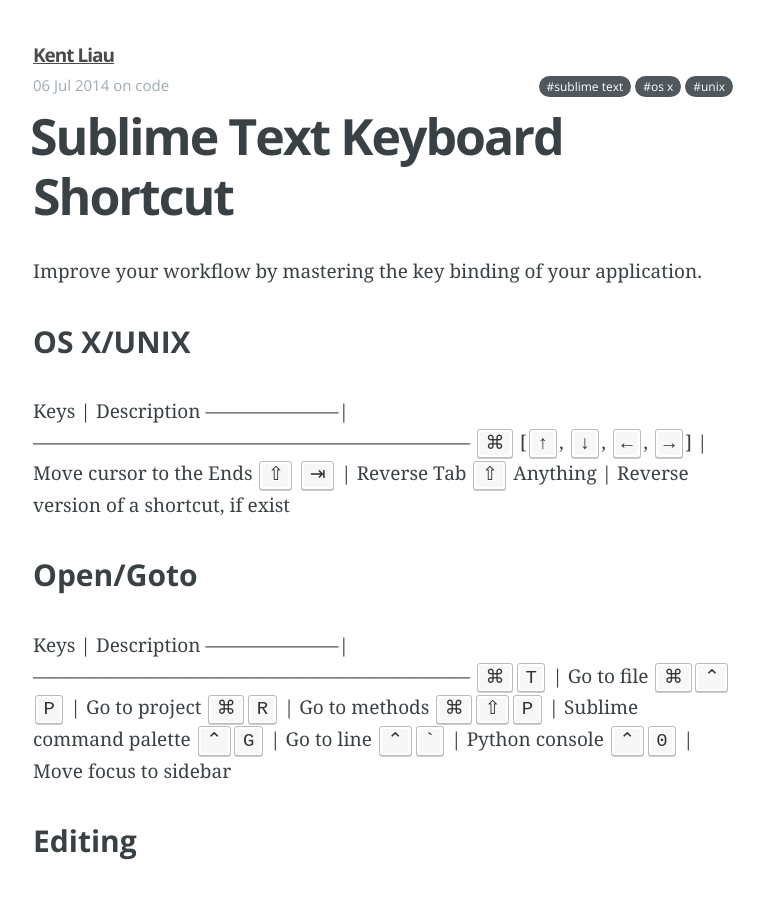
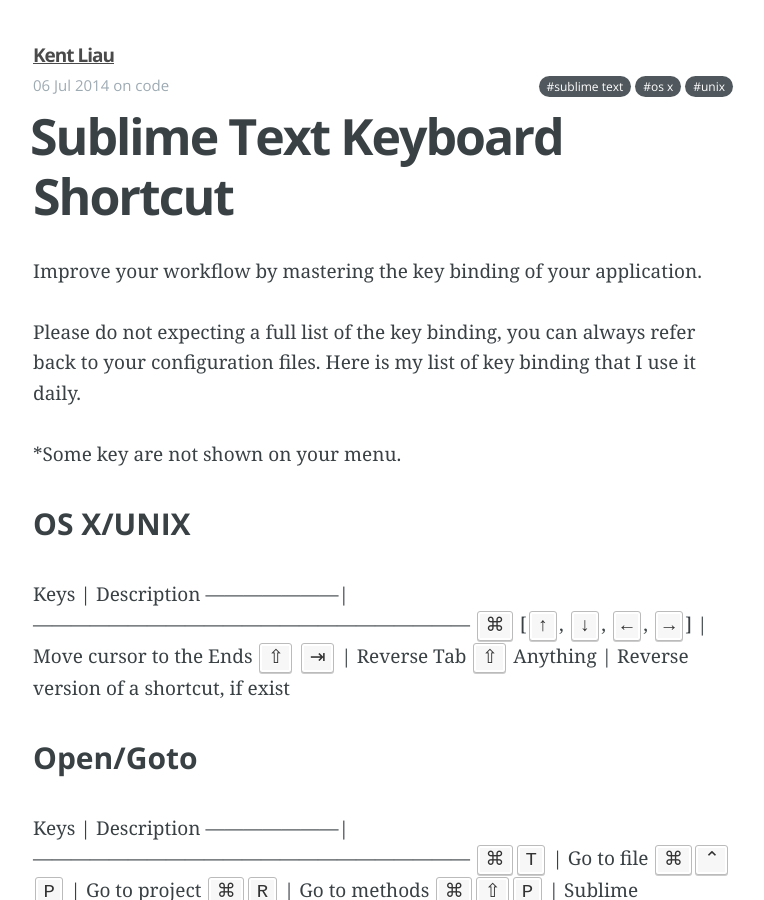
Before and after one commit to kentliau/kentliau.github.io, a Jekyll site: the page built from _posts/2014-07-06-sublime-text-keyboard-shortcut.md, in a window 1280 px wide and 900 px high. Shown: the whole window, without its empty margins (257-1021 px from the left). Built offline with Jekyll 4.4.1, drawn with Linux system fonts in a browser that asks for light colours; nearby versions of some CDN libraries; Markdown is read by kramdown in place of the engine named in the settings.

Commit message:
Update post

```diff
--- a/_posts/2014-07-06-sublime-text-keyboard-shortcut.md
+++ b/_posts/2014-07-06-sublime-text-keyboard-shortcut.md
@@ -8,6 +8,11 @@
 ---
 
 Improve your workflow by mastering the key binding of your application.
+
+Please do not expecting a full list of the key binding, you can always refer back to your configuration files. Here is my list of key binding that I use it daily.
+
+*Some key are not shown on your menu.
+
 
 #### OS X/UNIX
 Keys                 | Description
```
